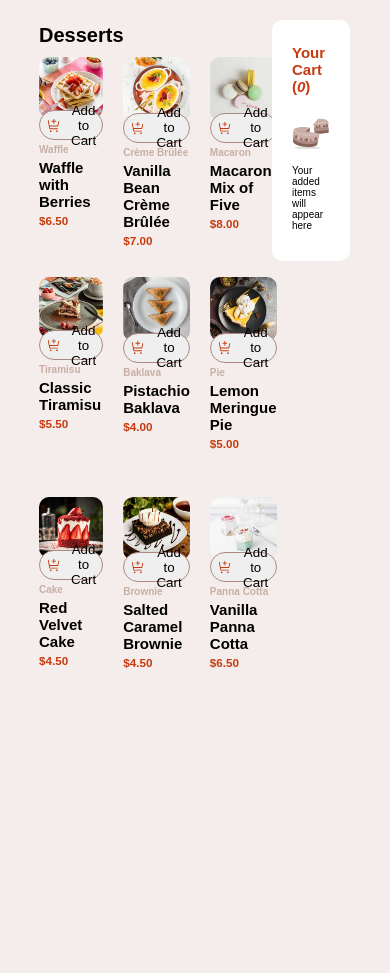
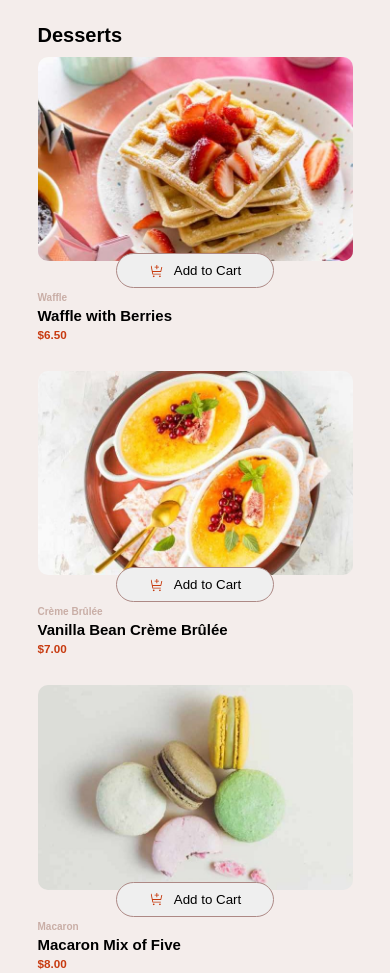
Before and after one commit to GregorioVeraza/Product-list-with-cart, a plain HTML site: page index.html in a window 390 px wide. Shown: the top 973 px of the page. Before the commit the page ends 844 px from the top, so only its background shows below. Drawn offline with Linux system fonts and the light colour scheme.

Commit message:
adjusting mobile screen size

```diff
--- a/index.html
+++ b/index.html
@@ -37,7 +37,7 @@
         <div class="product">
           <div>
             <picture>
-              <source media="(max-width:375px )" srcset="./assets/images/image-waffle-mobile.jpg">
+              <source media="(max-width:500px )" srcset="./assets/images/image-waffle-mobile.jpg">
               <img src="./assets/images/image-waffle-desktop.jpg" alt="Waffle image">
             </picture>
 
@@ -65,7 +65,7 @@
         <div class="product">
           <div>
             <picture>
-              <source media="(max-width:375px )" srcset="./assets/images/image-creme-brulee-mobile.jpg">
+              <source media="(max-width:500px )" srcset="./assets/images/image-creme-brulee-mobile.jpg">
               <img src="./assets/images/image-creme-brulee-desktop.jpg" alt="creme Brûlée image">
             </picture>
 
@@ -88,7 +88,7 @@
         <div class="product">
           <div>
             <picture>
-              <source media="(max-width:375px )" srcset="./assets/images/image-macaron-mobile.jpg">
+              <source media="(max-width:500px )" srcset="./assets/images/image-macaron-mobile.jpg">
               <img src="./assets/images/image-macaron-desktop.jpg" alt="Macaron image">
             </picture>
             <button onclick="addToCart(2)"><img src="./assets/images/icon-add-to-cart.svg" alt="add product icon">Add to Cart</button>
@@ -112,7 +112,7 @@
         <div class="product">
           <div>
             <picture>
-              <source media="(max-width:375px )" srcset="./assets/images/image-tiramisu-mobile.jpg">
+              <source media="(max-width:500px )" srcset="./assets/images/image-tiramisu-mobile.jpg">
               <img src="./assets/images/image-tiramisu-desktop.jpg" alt="Macaron image">
             </picture>
             <button onclick="addToCart(3)"><img src="./assets/images/icon-add-to-cart.svg" alt="add product icon">Add to Cart</button>
@@ -136,7 +136,7 @@
         <div class="product">
           <div>
             <picture>
-              <source media="(max-width:375px )" srcset="./assets/images/image-baklava-mobile.jpg">
+              <source media="(max-width:500px )" srcset="./assets/images/image-baklava-mobile.jpg">
               <img src="./assets/images/image-baklava-desktop.jpg" alt="Baklava image">
             </picture>
             <button onclick="addToCart(4)"><img src="./assets/images/icon-add-to-cart.svg" alt="add product icon">Add to Cart</button>
@@ -160,7 +160,7 @@
         <div class="product">
           <div>
             <picture>
-              <source media="(max-width:375px )" srcset="./assets/images/image-meringue-mobile.jpg">
+              <source media="(max-width:500px )" srcset="./assets/images/image-meringue-mobile.jpg">
               <img src="./assets/images/image-meringue-desktop.jpg" alt="Lemon Meringue Pie image">
             </picture>
             <button onclick="addToCart(5)"><img src="./assets/images/icon-add-to-cart.svg" alt="add product icon">Add to Cart</button>
@@ -185,7 +185,7 @@
         <div class="product">
           <div>
             <picture>
-              <source media="(max-width:375px )" srcset="./assets/images/image-cake-mobile.jpg">
+              <source media="(max-width:500px )" srcset="./assets/images/image-cake-mobile.jpg">
               <img src="./assets/images/image-cake-desktop.jpg" alt="Red Velvet Cake image">
             </picture>
             <button onclick="addToCart(6)"><img src="./assets/images/icon-add-to-cart.svg" alt="add product icon">Add to Cart</button>
@@ -208,7 +208,7 @@
         <div class="product">
           <div>
             <picture>
-              <source media="(max-width:375px )" srcset="./assets/images/image-brownie-mobile.jpg">
+              <source media="(max-width:500px )" srcset="./assets/images/image-brownie-mobile.jpg">
               <img src="./assets/images/image-brownie-desktop.jpg" alt="Salted Caramel Brownie image">
             </picture>
             <button onclick="addToCart(7)"><img src="./assets/images/icon-add-to-cart.svg" alt="add product icon">Add to Cart</button>
@@ -233,7 +233,7 @@
         <div class="product">
           <div>
             <picture>
-              <source media="(max-width:375px )" srcset="./assets/images/image-panna-cotta-mobile.jpg">
+              <source media="(max-width:500px )" srcset="./assets/images/image-panna-cotta-mobile.jpg">
               <img src="./assets/images/image-panna-cotta-desktop.jpg" alt="Panna Cotta image">
             </picture>
             <button onclick="addToCart(8)"><img src="./assets/images/icon-add-to-cart.svg" alt="add product icon">Add to Cart</button>
--- a/styles.css
+++ b/styles.css
@@ -339,7 +339,7 @@ section h4{
     font-size: 18px;
 }
 
-@media (max-width:375px) {
+@media (max-width:500px) {
 
     #products-container{
         display: flex;
```
